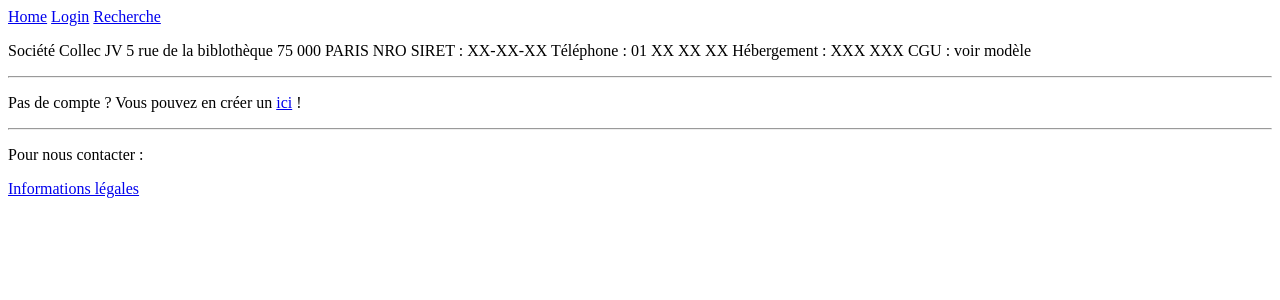
After one commit to MaryOC2577/collecjv, a Django app: page /cgu in a window 1280 px wide. The commit adds this page. Shown: the top 300 px of the page. Run offline with Django 4.2, Linux system fonts and the light colour scheme.

Commit message:
add legal page

```diff
--- a/collecjv/collecjv/templates/base.html
+++ b/collecjv/collecjv/templates/base.html
@@ -2,6 +2,7 @@
     {% block head %}
     <p><a href="{% url 'home' %}">Home</a>
         {% if request.user.is_authenticated %}
+        <a href="{% url 'account' %}">Compte</a>
         <a href="{% url 'collection' %}">Collection</a>
         <a href="{% url 'logout' %}">Logout</a>
         {% else %}
@@ -14,9 +15,21 @@
 
 <body>
     {% block main %}
+    <hr>
+    <p>Collection JV</p>
+    {% endblock %}
+
+    {% block info %}
+    <hr>
+    <p>Avis utilisateur : Eric *****</p>
     {% endblock %}
 
     {% block contact %}
+    <hr>
+    <p>Pour nous contacter :</p>
+    <p>
+        <a href="{% url 'cgu' %}">Informations légales</a>
+    </p>
     {% endblock %}
 
 </body>
--- /dev/null
+++ b/collecjv/collecjv/templates/legalpage.html
@@ -0,0 +1,20 @@
+{% extends 'base.html' %}
+
+{% block main %}
+<p>
+    Société Collec JV
+    5 rue de la biblothèque
+    75 000 PARIS
+    NRO SIRET : XX-XX-XX
+    Téléphone : 01 XX XX XX
+    Hébergement : XXX XXX
+    CGU : voir modèle
+</p>
+{% endblock %}
+
+{% block info %}
+<hr>
+<p>
+    Pas de compte ? Vous pouvez en créer un <a href="{% url 'registration' %}">ici</a> !
+</p>
+{% endblock %}
--- a/collecjv/collecjv/urls.py
+++ b/collecjv/collecjv/urls.py
@@ -25,4 +25,5 @@ urlpatterns = [
     path("search/", include("search.urls")),
     path("login/", include("login.urls")),
     path("collection/", include("collection.urls")),
+    path("cgu", views.CguView.as_view(),name="cgu")
 ]
--- a/collecjv/collecjv/views.py
+++ b/collecjv/collecjv/views.py
@@ -3,3 +3,7 @@ from django.views.generic.base import TemplateView
 
 class Home(TemplateView):
     template_name = "base.html"
+
+
+class CguView(TemplateView):
+    template_name ="legalpage.html"
--- a/collecjv/login/urls.py
+++ b/collecjv/login/urls.py
@@ -1,6 +1,6 @@
 from django.urls import path
 from . import views
-from login.views import registration, logout
+from login.views import registration, AccountView
 from django.contrib.auth.views import LogoutView
 
 
@@ -8,5 +8,5 @@ urlpatterns = [
     path("", views.LoginView.as_view(), name="login"),
     path("registration", registration, name="registration"),
     path('logout/', LogoutView.as_view(next_page="home"), name='logout'),
-    #path("logout", logout, name="logout")
+    path("account", views.AccountView.as_view(), name="account")
 ]
--- a/collecjv/login/views.py
+++ b/collecjv/login/views.py
@@ -54,3 +54,8 @@ def registration(request):
         return HttpResponse(f"Bienvenue {username} !")
 
     return render(request, "registration.html")
+
+
+class AccountView(View):
+    def get(self, request):
+        return render(request, "account.html")
```
Also changed, not shown: collecjv/login/templates/account.html (added, +12 -0 lines), collecjv/login/templates/login.html (+6 -1 lines).
